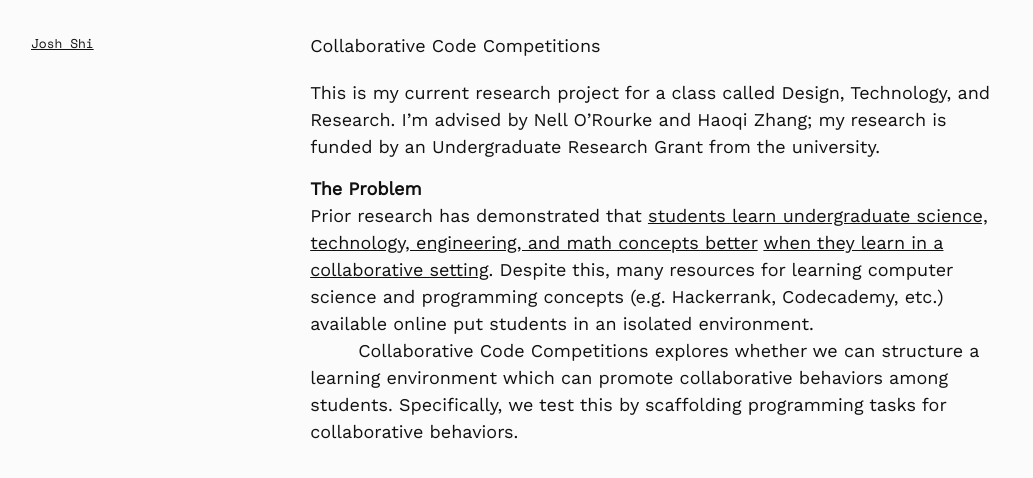
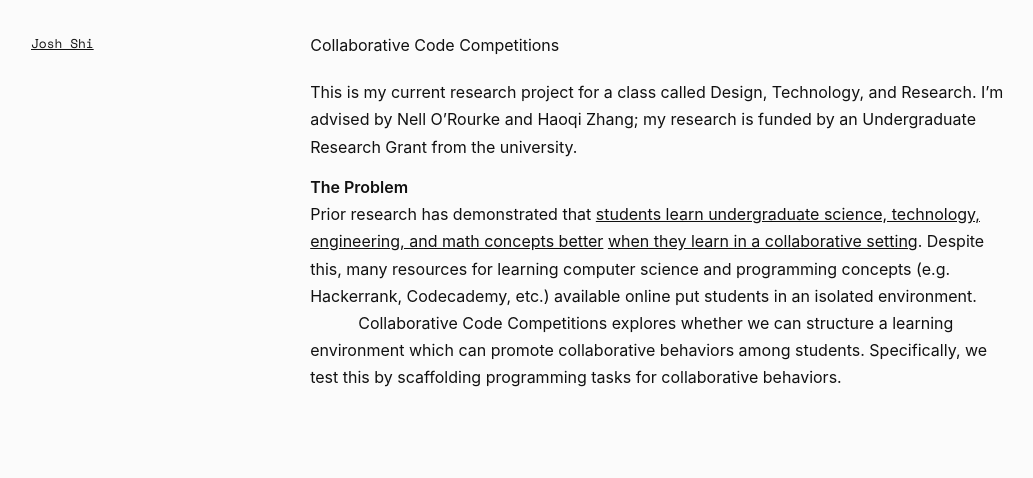
Before and after one commit to thehandsomepanther/thehandsomepanther.github.io, a Jekyll site: the page built from _posts/2017-03-23-ccc.md, in a window 1280 px wide. Shown: the top 478 px of the page, without its empty margins (33-1066 px from the left). Built offline with Jekyll 4.4.1, drawn with Linux system fonts in a browser that asks for light colours.

Commit message:
system fonts

```diff
--- a/assets/main.scss
+++ b/assets/main.scss
@@ -88,9 +88,8 @@ img {
 }
 
 .sans {
-  font-family: 'Work Sans';
-  line-height: 1.5;
-  font-size: 18px;
+  font-family: -apple-system,BlinkMacSystemFont,"Segoe UI",Roboto,Oxygen-Sans,Ubuntu,Cantarell,"Helvetica Neue",sans-serif;
+  line-height: 1.7;
   color: #111;
 }
 
@@ -243,7 +242,7 @@ img {
 .post-container h3,
 .post-container h4,
 .post-container h5 {
-  font-size: 18px;
+  font-size: 1rem;
   font-weight: 600;
   margin-bottom: 0;
 }
```
Also changed, not shown: 2 other files.
